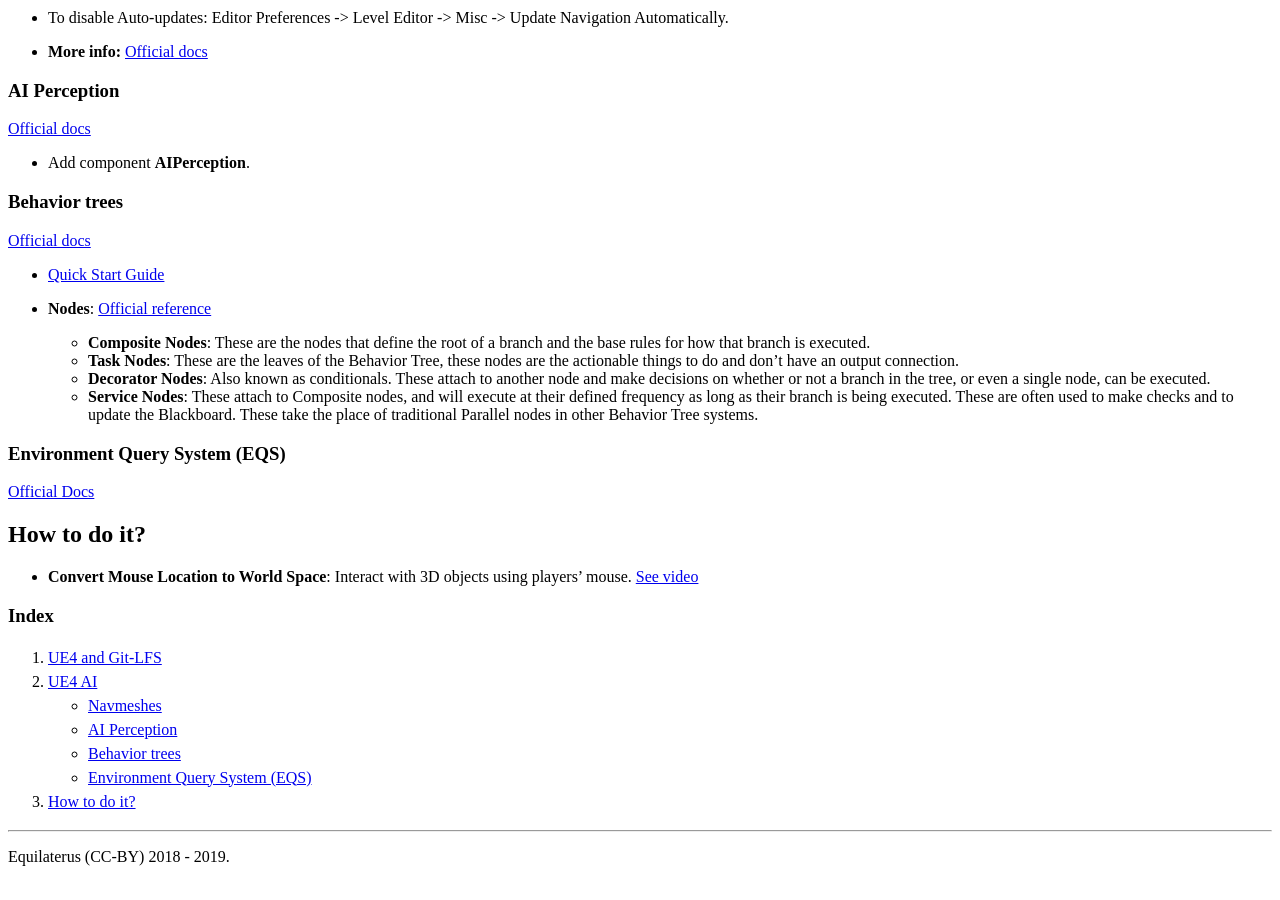
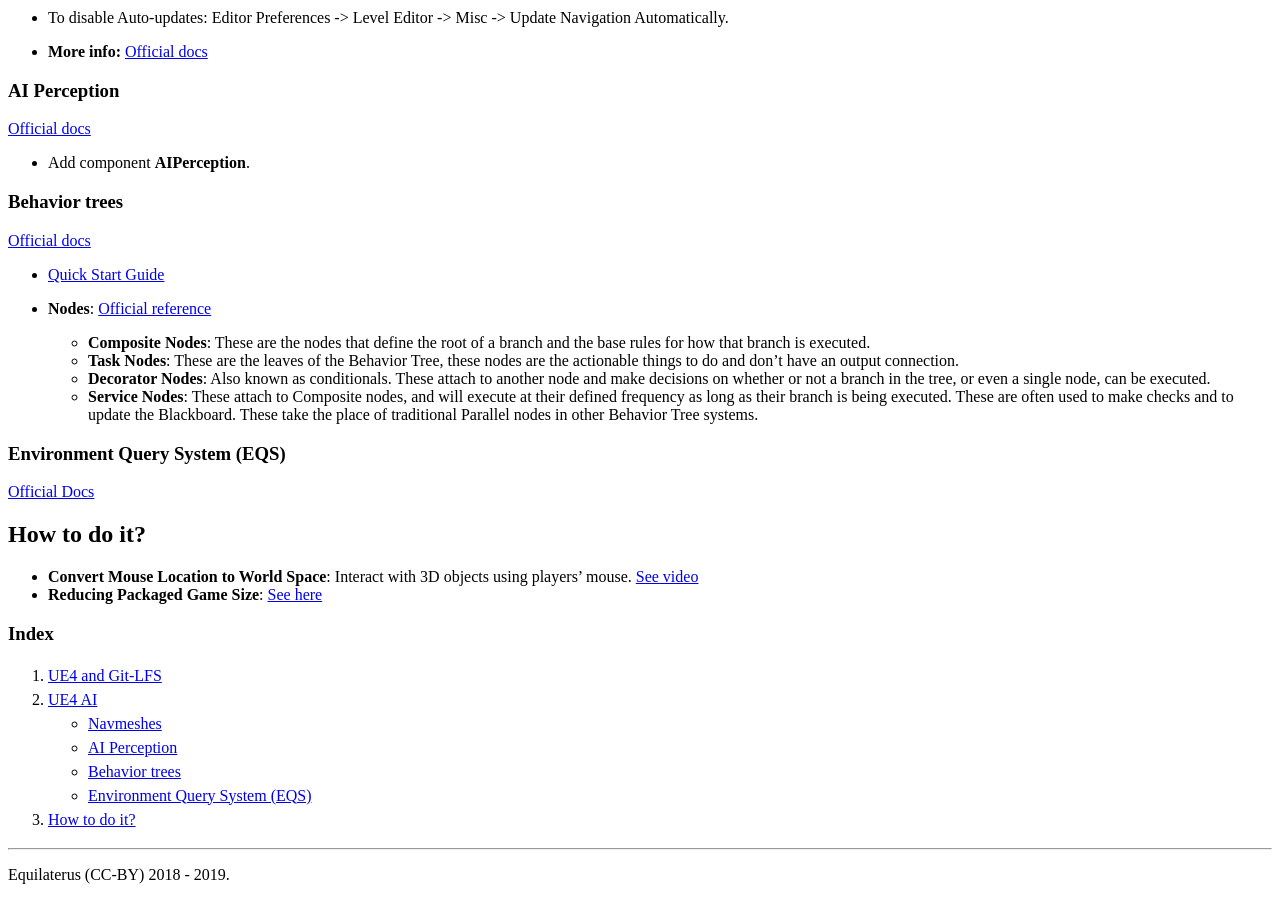
Before and after one commit to equilaterus/wikilaterus, a Jekyll site: the page built from wiki/Videogames-UE4-Development.md, in a window 1280 px wide and 900 px high, scrolled down 690 px. Built offline with Jekyll 4.4.1, drawn with Linux system fonts in a browser that asks for light colours; nearby versions of some CDN libraries; a style sheet for code colours, icons or effects is not loaded.

Commit message:
Updated UE4 wiki
Co-Authored-By: Juan Felipe Cañizares Corrales <pipecaniza@outlook.com>
Co-Authored-By: Edwin Osorio <edwin1106@users.noreply.github.com>

```diff
--- a/wiki/Videogames-UE4-Development.md
+++ b/wiki/Videogames-UE4-Development.md
@@ -54,3 +54,4 @@
 
 * **Convert Mouse Location to World Space**: Interact with 3D objects using players' mouse.
   [See video](https://www.youtube.com/watch?v=b1_efR9hrT4)
+* **Reducing Packaged Game Size**: [See here](https://docs.unrealengine.com/en-US/Engine/Performance/ReducingPackageSize/index.html)
```
